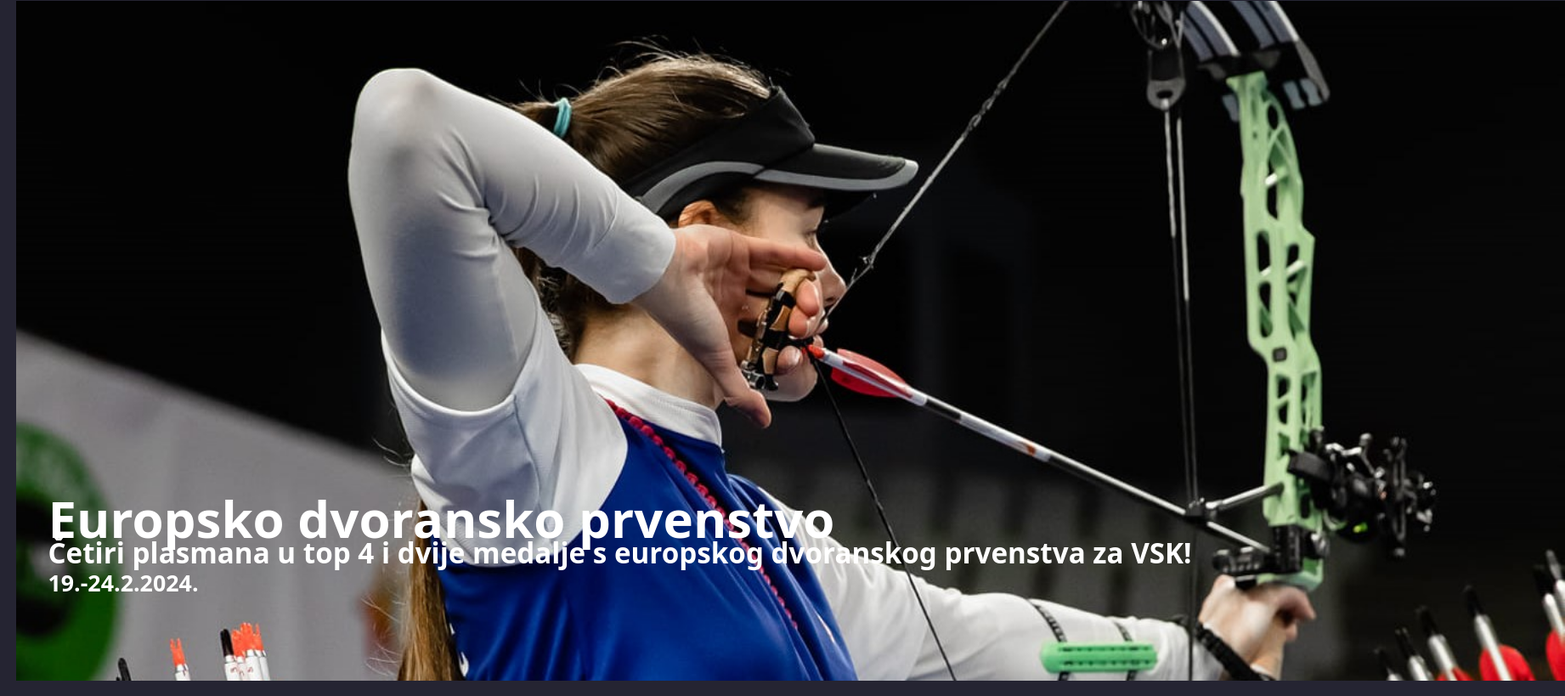
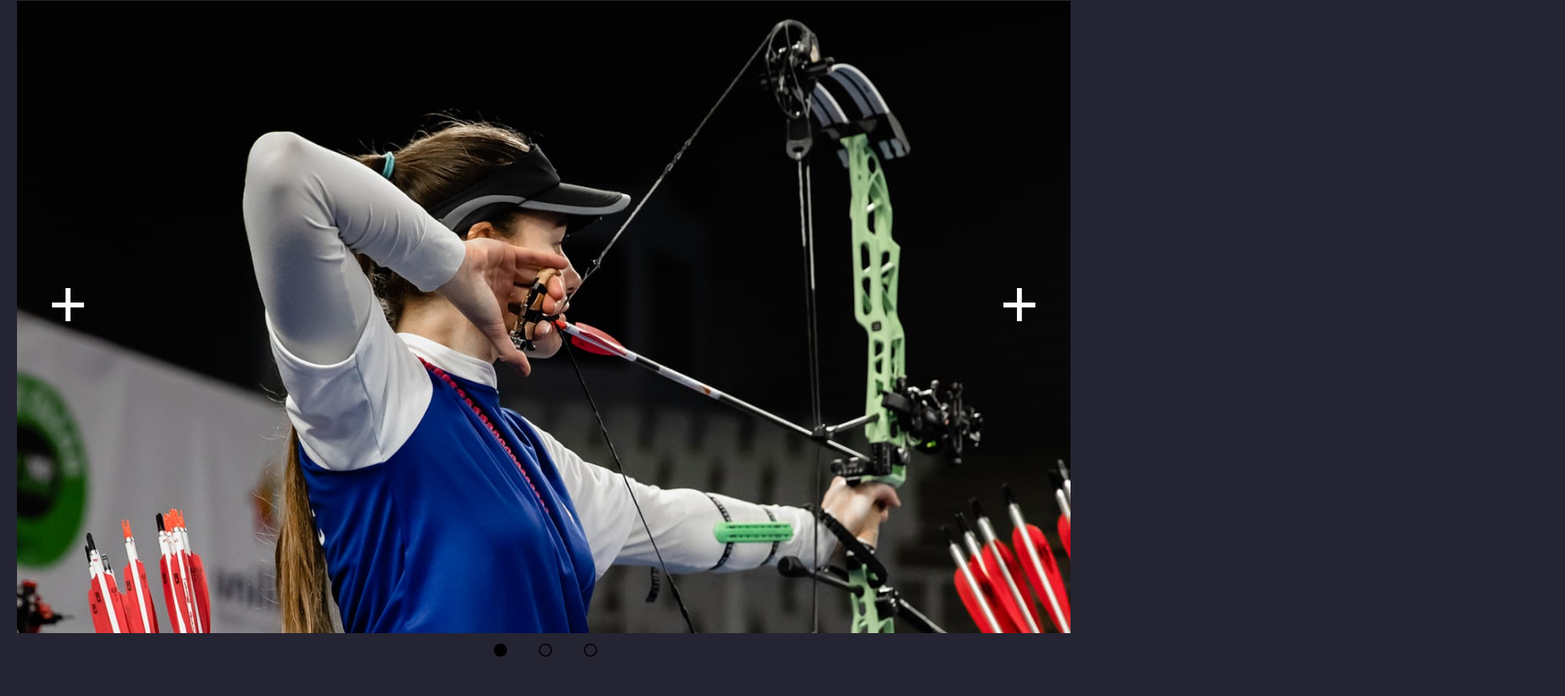
Before and after one commit to axlothecook/VSK-archeryClub, a plain HTML site: page index.html in a window 1280 px wide. Shown: the part 963-1782 px from the top of the page at 85% size, 1842 px wide, since content can reach past the window. Drawn offline with Linux system fonts and the light colour scheme.

Commit message:
final changes

```diff
--- a/index.html
+++ b/index.html
@@ -34,7 +34,7 @@
             </div>
         </div>
 
-        <div class="container-2">
+        <!-- <div class="container-2">
             <article class="post-1">
                 <img src="images/test1.jpg" class="post-img">
                 <a href="javascript:0" class="post-link"><h2>Europsko dvoransko prvenstvo</h2> <br> <h5>Četiri plasmana u top 4 i dvije medalje s europskog dvoranskog prvenstva za VSK!</h5> <br> <h6>19.-24.2.2024.</h6></a>
@@ -47,6 +47,32 @@
                 <img src="images/test4.jpg" class="post-img">
                 <a href="javascript:0" class="post-link"><h2>Berlin Open Archery</h2> <br> <h5>Alen Remar treći na Berlinu Openu!🥉</h5> <br> <h6>8.-10.12.2023.</h6></a>
             </article>
+        </div> -->
+
+        <div class="blur-div" id="mid-content">
+            <div class="carousel-wrapper">
+                <div class="arrow left-side-arrow">+</div>
+                <div class="carousel-frame">
+                    <div class="image-container">
+                        <div class="image-div-1"><img src="images/test1.jpg" class="carousel-image"></div>
+                        <div class="image-div-2"><img src="images/test3.jpg" class="carousel-image"></div>
+                        <div class="image-div-3"><img src="images/test4.jpg" class="carousel-image"></div>
+                    </div>
+                </div>
+                <div class="arrow right-side-arrow">+</div>
+            </div>
+
+            <div class="bottom-nav-dots">
+                <svg class="circle-svg circle-1">
+                    <circle class="cricle-object" r="7" cx="12" cy="12" />
+                </svg>
+                <svg class="circle-svg circle-2">
+                    <circle class="cricle-object" r="7" cx="12" cy="12"/>
+                </svg>
+                <svg class="circle-svg circle-3">
+                    <circle class="cricle-object" r="7" cx="12" cy="12"/>
+                </svg>
+            </div>
         </div>
 
         <div class="container-3">
--- a/script.js
+++ b/script.js
@@ -1,31 +1,87 @@
-//news carousel
-const newsposts = [
-    {
-        id: 1,
-        location: 'Europsko dvoransko prvenstvo',
-        date: '19.-24.2.2024.',
-        image: 'images/test1.jpg',
-        description:
-        'Četiri plasmana u top 4 i dvije medalje s europskog dvoranskog prvenstva za VSK!',
-    },
-    {
-        id: 2,
-        location: 'Nimes, Francuska ',
-        date: '19.-21.1.2024.',
-        image: 'images/test3.jpg',
-        description:
-        'Leo Sulik pobjednik finala juniorskog svjetskog kupa, David Lazar četvrti!',
-    },
-    {
-        id: 1,
-        location: 'Europsko dvoransko prvenstvo',
-        date: '8.-10.12.2023.',
-        image: 'images/test4.jpg',
-        description:
-        'Alen Remar treći na Berlinu Openu!🥉',
-    }
-]
+//code for image carousel
+let count = 1;
+let slidesContainer = document.querySelector('.carousel-frame');
 
+function increaseCount(){
+	let smt = count;
+	return (smt + 1 === 4) ? smt = 1 : smt + 1;
 
-//select items
-let btn = document.querySelector()
+};
+
+function decreaseCount(){
+	let smt = count;
+	return (smt - 1 === 0) ? smt = 3 : smt -= 1;
+
+};
+
+window.addEventListener('load', function (e) {
+	var currentImg = document.querySelector(`.image-div-${count}`);
+	currentImg.classList.add('show');
+
+	document.querySelector('.circle-1').classList.add('color');
+
+});
+
+var next = function (count) {
+	var currentImg = document.querySelector(`.image-div-${count}`);
+	if (!currentImg.classList.contains('show')) return;
+
+	var currentCircle = document.querySelector(`.circle-${count}`);
+	if (!currentCircle.classList.contains('color')) return;
+
+	var nextImg = document.querySelector(`.image-div-${increaseCount()}`);
+	if (nextImg.classList.contains('show')) return;
+
+	currentImg.classList.remove('show');
+	nextImg.classList.add('show');
+
+	//for circle
+	var nextCircle = document.querySelector(`.circle-${increaseCount()}`);
+	if (nextCircle.classList.contains('color')) return;
+
+	currentCircle.classList.remove('color');
+	// slidesContainer.style.transition = 'transform 0.4s ease-in-out'; doesnt work
+	nextCircle.classList.add('color');
+
+};
+
+var previous = function (count) {
+	var currentImg = document.querySelector(`.image-div-${count}`);
+	if (!currentImg.classList.contains('show')) return;
+
+	var currentCircle = document.querySelector(`.circle-${count}`);
+	if (!currentCircle.classList.contains('color')) return;
+
+	var previousImg = document.querySelector(`.image-div-${decreaseCount()}`);
+	if (previousImg.classList.contains('show')) return;
+
+	currentImg.classList.remove('show');
+	previousImg.classList.add('show');
+
+	//for circle
+	var previousCircle = document.querySelector(`.circle-${decreaseCount()}`);
+	if (previousCircle.classList.contains('color')) return;
+
+	currentCircle.classList.remove('color');
+	previousCircle.classList.add('color');
+
+};
+
+var changeImage = function (event) {
+	if (!event.target.classList.contains('arrow')) return;
+
+	var arrow = event.target;
+	if (arrow.classList.contains('right-side-arrow')) {
+		next(count);
+		(count + 1 != 4) ? count += 1 : count = 1;
+	};
+
+	if (arrow.classList.contains('left-side-arrow')) {
+		previous(count);
+		(count - 1 != 0) ? count -= 1 : count = 3;
+	};
+}
+
+document.addEventListener('click', function (event) {
+	changeImage(event);
+}, false);
--- a/style.css
+++ b/style.css
@@ -1272,3 +1272,88 @@ img[src="images/test2.jpg"]{
 input:focus{
     outline: none;
 }
+
+
+/* new code */
+#mid-content{
+    padding: 20px;
+    padding-bottom: 0;
+    z-index: 0;
+    height: auto;
+}
+
+.carousel-wrapper{
+    width: 100%;
+    height: 93vh;
+    position: relative;
+}
+
+.arrow{
+    position: absolute;
+    bottom: 45%;
+    font-weight: 320;
+    font-size: 80px;
+    color: white;
+    cursor: pointer;
+    user-select: none;
+}
+
+.left-side-arrow{
+    left: 3%;
+}
+
+.right-side-arrow{
+    right: 3%;
+}
+
+.carousel-frame{
+    width: 100%;
+    height: inherit;
+}
+
+.image-container{
+    width: 100%;
+    height: 100%;
+}
+
+.image-div-1, .image-div-2, .image-div-3{
+    display: none;
+    width: 100%;
+    height: 100%;
+    user-select: none;
+}
+
+.image-div-1.show, .image-div-2.show, .image-div-3.show{
+    display: block;
+}
+
+.image-div-1 img, .image-div-2 img, .image-div-3 img{
+    width: 100%;
+    height: 100%;
+}
+
+.carousel-image{
+    object-fit: cover;
+}
+
+.bottom-nav-dots{
+    display: flex;
+    justify-content: center;
+    gap: 2rem;
+    margin-top: 0.5rem;
+}
+
+.circle-svg{
+    width: 21px;
+    height: 20px;
+}
+
+.circle-1, .circle-2, .circle-3{
+    fill: transparent;
+    stroke: black;
+    stroke-width: 1.5;
+}
+
+.circle-1.color, .circle-2.color, .circle-3.color{
+    fill: black;
+}
```
